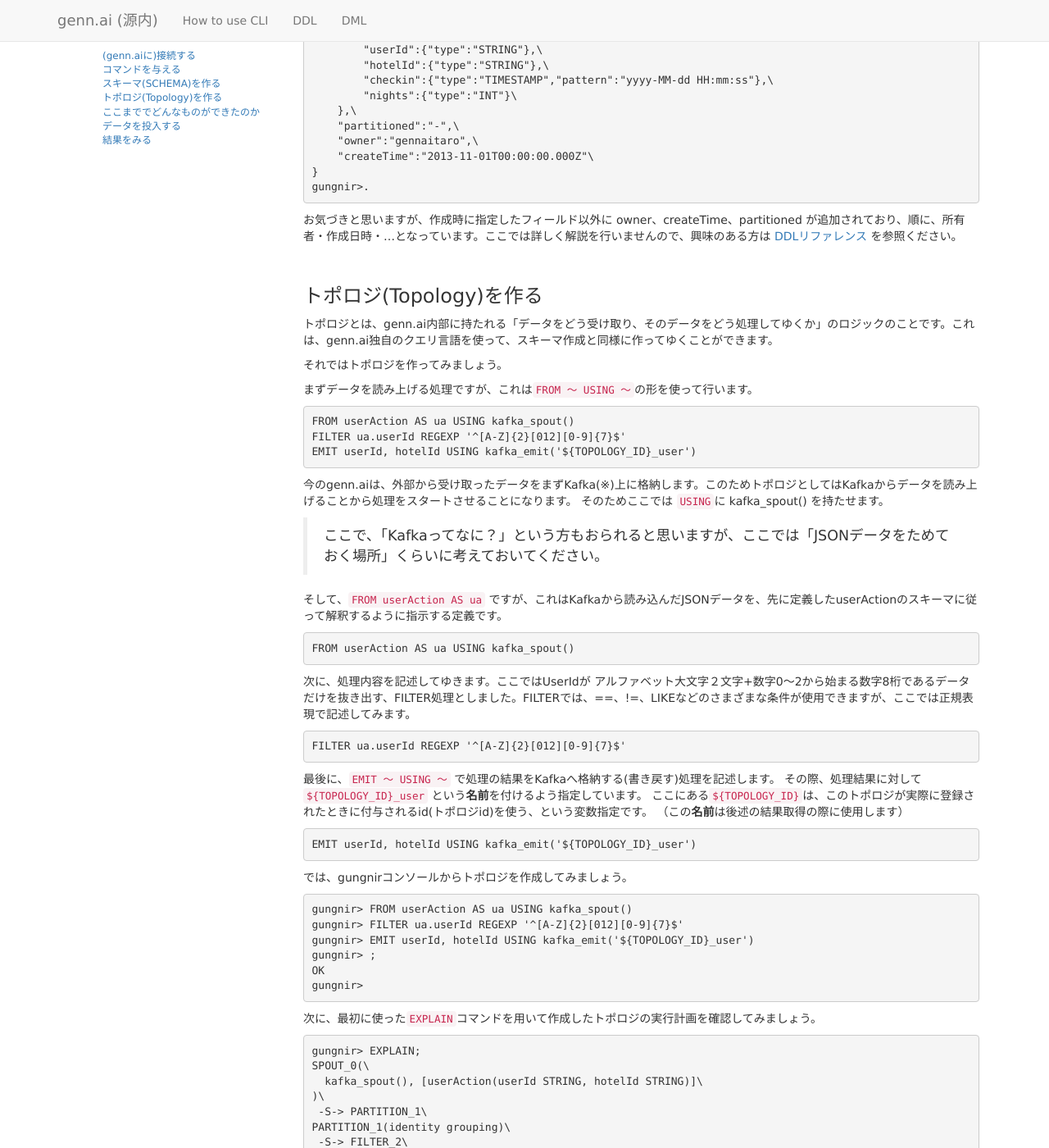
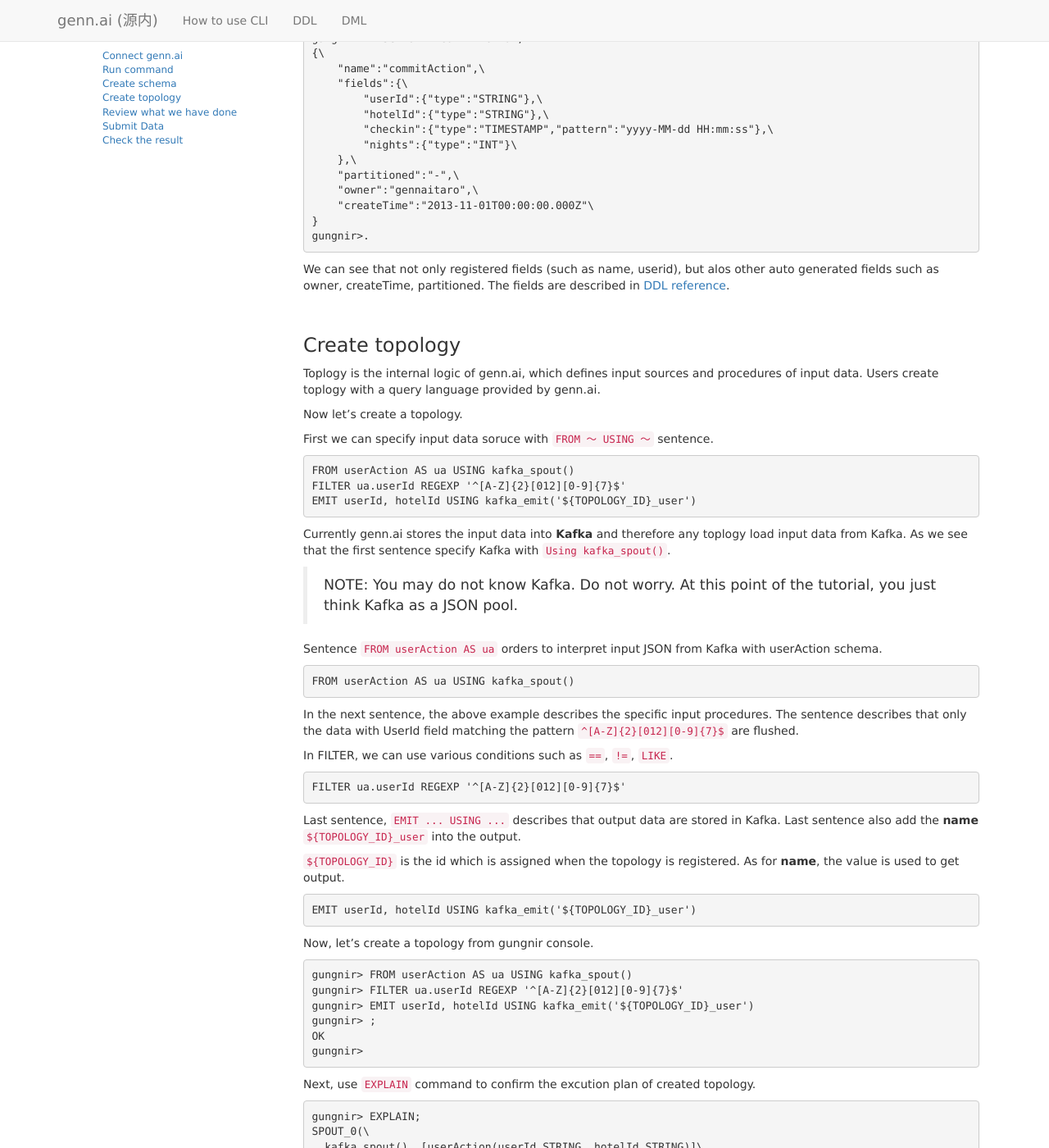
Before and after one commit to tf0054/trygennai.github.com, a Jekyll site: the page built from tutorial.md, in a window 1280 px wide and 1400 px high, scrolled down 4003 px. Shown: the whole window at 82% size. Built offline with Jekyll 4.4.1, drawn with Linux system fonts in a browser that asks for light colours; nearby versions of some CDN libraries; comment, search, counter and statistics services are not loaded; some of the changed text lies outside the part shown.

Commit message:
Replaced contents of tutorial.md into English

```diff
--- a/tutorial.md
+++ b/tutorial.md
@@ -2,11 +2,12 @@
 layout: manual
 title: genn.ai
 ---
+# genn.ai Tutorial
+This document is a quick start of genn.nai. Readers quickly go through the genn.ai environments.
 
-# genn.ai チュートリアル
-## 環境の前提
-このチュートリアルでは以下のような環境を前提として記載しています。
-これらをご準備頂くか、またはご自身の環境に合わせて読み替えてご利用下さい。
+## Requirements
+
+This tutorial assumes the following environments.
 
 **OS**
 - Mac OSX 10.8.5
@@ -15,48 +16,51 @@ title: genn.ai
 **Java**
 
 - Oracle JDK 1.6.0_43 x86\_64
-- ライブラリ使用者ユーザへの`JAVA_HOME`環境変数設定
+ - set `JAVA_HOME`
 
 
-## 環境の構築
-genn.aiにアクセスするための環境をつくるには、前提となる環境に加え、GitHubアカウント、genn.aiアクセスキー、genn.aiアクセスライブラリが必要となりますので、以下の説明を参考に環境を整備してください。
+## Prepare environment
+In order to access genn.ai, you need not only build the environment described in the previous seciton, but also take the following steps.
 
-１. GitHubアカウントの取得
+１. Get GitHub account
 
-genn.aiでキーを発行するにはGitHubアカウントが必要となりますので、アカウントをお持ちで無い方はここで登録をしてください。（詳細は省略します）
+To get a key from genn.ai, users need to get their Github account.  If you do not have Github account, get your account in the following page.
 
 [https://github.com/](https://github.com/)
 
-２. アクセスキーの取得
+２. Get access key
 
-- genn.aiにアクセスするためには専用のアクセスキーを取得する必要があります。まず [http://dev.genn.ai/](http://dev.genn.ai/) にアクセスし、"Sign Up"をクリックして下さい。
+- To access genn.ai, you need to get the access key. To get the access key, access [http://dev.genn.ai/](http://dev.genn.ai/),
+then click "Sign Up" then the acess key for you is shown.
 
 ![gennai-signup](img_tutorial/01_signup.png "Signup")
 
-- 先ほど登録したGitHubアカウントでログインします。
+- Login with your GitHub account.
 
 ![gennai-signup](img_tutorial/02_GithubLogin.png "Signup")
 
-- genn.aiからGitHub情報へのアクセス許可を求めるページが表示されますので、「許可」してください。
+- Approve the permission which is on genn.ai accessing GitHub.
 
-- 許可すると自動的にgenn.aiページに戻り、発行されたアクセスキーが表示されます。以後、このキーを用いてコマンドラインからgenn.aiを操作してゆきます。
+- When you approve it, the browser shows genn.ai page and shows the published access key. We go through this genn.ai tutorial with the access key.
 
 ![gennai-signup](img_tutorial/03_getkey.png "Signup")
 
 
-３. クライアントライブラリファイルをダウンロード
+３. Down load client library file
 
-アクセスキーが表示されたページにあるリンクから、ライブラリファイルをダウンロードしてください。
+Down load the genn.ai library file whose link exists in the genn.ai page.
 
-４. クライアントライブラリの展開
+４. Decompress client library
 
-先ほどダウンロードしたファイル、gungnir-client.tar.gzを任意のディレクトリで展開してください(以下の例では展開場所を /usr/local 配下としました)。展開したあとは、`PATH` 環境変数設定を行ってください。
+Decompress the downloaded file (gungnir-client.tar.gz) in a arbitary directory (following example decompresses the file in /usr/local).
+
+After the decompression, Set environment variable, `PATH`.
 
         # cd /usr/local
         # tar xzvf ~/gungnir-client.tar.gz
         # export PATH=/usr/local/gungnir-client/bin:$PATH
 
-ちなみに、設定ファイルは以下のような内容になっています。
+The configuration file file, gungnir.yaml has the following content.
 
         # cat /usr/local/gungnir-client/conf/gungnir.yaml
         > ...
@@ -64,17 +68,17 @@ genn.aiでキーを発行するにはGitHubアカウントが必要となりま
         > gungnir.rest.server: "dev.genn.ai:9191"
         > ...
 
-以上で環境の設定は完了です。
+Now we finished building the genn.ai environment.
 
+## Try genn.ai!
+In this section, we try genn.ai with a example with minimum event processing.
 
-## 使ってみよう！
+### Connect genn.ai
+To connect genn.ai, we use **gungnir** command in the extracted package in the previous section. Just specifying the user account
+and access key to the command, we connect to the genn.ai's world!
 
-ここではgenn.aiを使ったミニマムな処理を通してイベント処理を実際に行ってみたいと思います
-
-### (genn.aiに)接続する
-genn.aiに接続するには、前述のライブラリパッケージの中にある**gungnir**コマンドを使用します。パラメータとして、接続ユーザ、アクセスキーを渡して実行すれば、そこはもうgenn.aiの世界です！
-
-以下の例では、接続ユーザを**gennaitaro**、先にGithubアカウントを連携させたときに取得したアクセスキー**167668259f3e**を与えて接続しています。
+In the following example, the command is given user account, **gennaitaro** and access key, **167668259f3e** which is given
+in the previous section using Github service.
 
     $ gungnir -u gennaitaro -p 167668259f3e
     Nov 14, 2013 12:14:41 AM com.twitter.finagle.Init$ apply
@@ -84,22 +88,23 @@ genn.aiに接続するには、前述のライブラリパッケージの中に
 
     gungnir>
 
-正常に接続が完了すると、gungnirというプロンプトが表示されてコマンド入力待ちとなります。これを以後gungnirコンソールと呼びます。
+Finished the connection with genn.ai, the command shows the prompt gungir and wait the input. We call this command prompt as gungir console.
 
-### コマンドを与える
-genn.aiの世界に入ったので、なにかコマンドを与えてみましょう。
-以下の例では、後に使うトポロジの実行計画を表示する`EXPLAIN`コマンドを投入しています。
+### Run command
+Now we are in genn.ai world. Let's run some commands.
+The following example runs a command, `EXPLAIN` to show execution plan of topology.
 
     gungnir> EXPLAIN;
     gungnir>
 
-いまはgenn.aiへ何の処理も登録していないので、何も返答は返ってきません。ここでは、特にエラーが出なければ問題ありません。
+As we can see, there is no response, since we have not registered any process. Here it is ok except that we do not have any errors.
 
-### スキーマ(SCHEMA)を作る
-ではまず、スキーマを作りましょう。スキーマとは、genn.aiに投入するデータの形のことです。genn.aiにはJSONの形式でデータを投入するため、ここではその形を指定します。
+### Create schema
+As the first step, let's create a schema. Here schema is a data structure (JSON) to be pushed to genn.ai. Before we push data to genn.ai,
+we need to specify the JSON structure.
 
-それでは、**userAction**というスキーマを登録しましょう。userAction は userId と hotelId のSTRING型フィールド２つをもつスキーマです。
-このためには`CREATE TOUPLE`コマンドを用います。
+In the following exmaple, we create a schema, **userAction**. userAction has two STRING type fields (userId and hotelId).
+To create a schema, we run `CREATE TOUPLE` command as follows.
 
     gungnir> CREATE TUPLE userAction (
     gungnir>   userId STRING,
@@ -108,8 +113,7 @@ genn.aiの世界に入ったので、なにかコマンドを与えてみまし
     OK
     gungnir>
 
-次に、**commitAction**というスキーマも登録しておきます。こちらはSTRING型２つ、TIMESTAMP型、INT型の４フィールドを持っています。
-
+Next we register another schema, **commitAction** which has four fields (two STRING type filelds, one TIMESTAMP type field, one INT type field).
 
     gungnir> CREATE TUPLE commitAction (
     gungnir>   userId STRING,
@@ -120,8 +124,8 @@ genn.aiの世界に入ったので、なにかコマンドを与えてみまし
     OK
     gungnir>
 
-それでは、登録したスキーマを一覧表示させて確認しましょう。
-このためには`SHOW TOUPLES`コマンドを使います。
+Now we show the list of registered schemas.
+To show the list of schema, we run the `SHOW TOUPLES` command.
 
     gungnir> SHOW TUPLES;
     [\
@@ -138,13 +142,12 @@ genn.aiの世界に入ったので、なにかコマンドを与えてみまし
     ]
     gungnir>
 
-この結果より、２つのスキーマ、userActionとcommitActionが登録されたことを確認できます。
+As we see, the two shemas (userAction and commitAction) are registered in genn.ai.
 
-> 補足："\"の記号は、実際には行が続いており 1行続きであることを表しています。
+> NOTE: "\\" means lines are not breaked in the real console prompt.
 
-
-さらに登録されたスキーマの内容をそれぞれ確認してみましょう。
-このためには`DESC TOUPLE`コマンドを用います。
+Next, we check the detailed structure of registered schema.
+To show the specified schema we run the `DESC TOUPLE` command.
 
     gungnir> DESC TUPLE userAction;
     {\
@@ -172,41 +175,47 @@ genn.aiの世界に入ったので、なにかコマンドを与えてみまし
     }
     gungnir>.
 
-お気づきと思いますが、作成時に指定したフィールド以外に owner、createTime、partitioned が追加されており、順に、所有者・作成日時・...となっています。ここでは詳しく解説を行いませんので、興味のある方は [DDLリファレンス](./ddl.html) を参照ください。
+We can see that not only registered fields (such as name, userid), but alos other auto generated fields
+such as owner, createTime, partitioned. The fields are described in [DDL reference](./ddl.html).
 
-### トポロジ(Topology)を作る
+### Create topology
 
-トポロジとは、genn.ai内部に持たれる「データをどう受け取り、そのデータをどう処理してゆくか」のロジックのことです。これは、genn.ai独自のクエリ言語を使って、スキーマ作成と同様に作ってゆくことができます。
+Toplogy is the internal logic of genn.ai, which defines input sources and procedures of input data.
+Users create toplogy with a query language provided by genn.ai.
 
-それではトポロジを作ってみましょう。
+Now let's create a topology.
 
-まずデータを読み上げる処理ですが、これは`FROM ～ USING ～`の形を使って行います。
+First we can specify input data soruce with `FROM ～ USING ～` sentence.
 
     FROM userAction AS ua USING kafka_spout()
     FILTER ua.userId REGEXP '^[A-Z]{2}[012][0-9]{7}$'
     EMIT userId, hotelId USING kafka_emit('${TOPOLOGY_ID}_user')
 
-今のgenn.aiは、外部から受け取ったデータをまずKafka(※)上に格納します。このためトポロジとしてはKafkaからデータを読み上げることから処理をスタートさせることになります。
-そのためここでは `USING`に kafka_spout() を持たせます。
+Currently genn.ai stores the input data into **Kafka** and therefore any toplogy load input data from Kafka.
+As we see that the first sentence specify Kafka with `Using kafka_spout()`.
 
-> ここで、「Kafkaってなに？」という方もおられると思いますが、ここでは「JSONデータをためておく場所」くらいに考えておいてください。
+> NOTE: You may do not know Kafka. Do not worry. At this point of the tutorial, you just think Kafka as a JSON pool.
 
-そして、`FROM userAction AS ua` ですが、これはKafkaから読み込んだJSONデータを、先に定義したuserActionのスキーマに従って解釈するように指示する定義です。
+Sentence `FROM userAction AS ua` orders to interpret input JSON from Kafka with userAction schema.
 
     FROM userAction AS ua USING kafka_spout()
 
-次に、処理内容を記述してゆきます。ここではUserIdが アルファベット大文字２文字+数字0～2から始まる数字8桁であるデータだけを抜き出す、FILTER処理としました。FILTERでは、==、!=、LIKEなどのさまざまな条件が使用できますが、ここでは正規表現で記述してみます。
+In the next sentence, the above example describes the specific input procedures.
+The sentence describes that only the data with UserId field matching the pattern `^[A-Z]{2}[012][0-9]{7}$` are flushed.
+
+In FILTER, we can use various conditions such as `==`, `!=`, `LIKE`.
 
     FILTER ua.userId REGEXP '^[A-Z]{2}[012][0-9]{7}$'
 
-最後に、`EMIT ～ USING ～` で処理の結果をKafkaへ格納する(書き戻す)処理を記述します。
-その際、処理結果に対して`${TOPOLOGY_ID}_user` という**名前**を付けるよう指定しています。
-ここにある`${TOPOLOGY_ID}`は、このトポロジが実際に登録されたときに付与されるid(トポロジid)を使う、という変数指定です。
-（この**名前**は後述の結果取得の際に使用します）
+Last sentence, `EMIT ... USING ...` describes that output data are stored in Kafka.
+Last sentence also add the **name** `${TOPOLOGY_ID}_user` into the output.
+
+`${TOPOLOGY_ID}` is the id which is assigned when the topology is registered.
+As for **name**, the value is used to get output.
 
     EMIT userId, hotelId USING kafka_emit('${TOPOLOGY_ID}_user')
 
-では、gungnirコンソールからトポロジを作成してみましょう。
+Now, let's create a topology from gungnir console.
 
     gungnir> FROM userAction AS ua USING kafka_spout()
     gungnir> FILTER ua.userId REGEXP '^[A-Z]{2}[012][0-9]{7}$'
@@ -215,7 +224,7 @@ genn.aiの世界に入ったので、なにかコマンドを与えてみまし
     OK
     gungnir>
 
-次に、最初に使った`EXPLAIN`コマンドを用いて作成したトポロジの実行計画を確認してみましょう。
+Next, use `EXPLAIN` command to confirm the excution plan of created topology.
 
     gungnir> EXPLAIN;
     SPOUT_0(\
@@ -229,24 +238,24 @@ genn.aiの世界に入ったので、なにかコマンドを与えてみまし
     EMIT_3(kafka_emit(${TOPOLOGY_ID}_user), [userId, hotelId])
     gungnir>
 
-ここまでで、トポロジの構成を作り上げることができました。
-これを実際にgenn.aiに処理してもらうためには、これをgenn.aiに登録する必要があります。
+Although we have create a topology, the created topology are not able to be
+processed with genn.ai before the topology is not submitted to genn.ai.
 
-それでは、以下でこの登録を行います。
-これにより作成したロジック(トポロジ)で、ストリームデータを処理する機構が準備されます。
+Following command submit the created topology into genn.ai and then genn.ai prepares the
+logic defined by the topology to process stream data.
 
     gungnir> SUBMIT TOPOLOGY;
     OK
     gungnir>
 
-> 補足：
-> `FROM`コマンドなどで作成された直後のトポロジは genn.ai に "登録" されておらず、genn.ai のセッションワークメモリ上にあります。処理を行える状態とするには "登録"(`SUBMIT`) の操作が必要となります。
+> COMPLEMENT:
+> The topologies created with `FROM` are not registered in genn.ai. The topology is on session work memory in genn.ai. To make use of the topology, users need to submit it.
 
+When the topology is successfuly registered, we confirm whether the status of topology become running as expected.
 
-正常に登録された場合、これが想定通り実行状態となったかを確認しましょう。
-このためには`DESC TOPOLOGY`コマンドを用います。
+To check the status of topology, we run `DESC TOPOLOGY` command.
 
-下記の例では status が **RUNNING** であることから正常な実行状態と判断できます。
+In the following example, we can see the status is **RUNNING** and the topology ready to be excuted.
 
     gungnir> DESC TOPOLOGY;
     { \
@@ -286,14 +295,13 @@ genn.aiの世界に入ったので、なにかコマンドを与えてみまし
 
     gungnir>
 
-そして、トポロジの停止や再開、結果取得などの操作にはここで表示されるid(**トポロジid**)必要となりますのでどこかに控えておきましょう。
-また、この文字列が変数${TOPOLOGY_ID}の部分に入ることになります。
 
-さらにこの**トポロジid**はトポロジの停止や削除など、トポロジを直接指定して操作するときに使います。
+Note that **topology id** is needed to run command for manipulating the submitted topologies.
+Users should have a memo on the value such as stopping / starting a topology.
 
-> 参考：
+> INFO:
 >
-> - Topologyの停止、削除方法
+> - Stop and remove topology
 >
 >         gungnir> STOP TOPOLOGY 5284a5b7e4b08627b67aecd3;
 >         OK
@@ -302,7 +310,7 @@ genn.aiの世界に入ったので、なにかコマンドを与えてみまし
 >         gungnir>
 >
 >
-> - セッションワークメモリ上にあるTopologyを削除
+> - Remove topology on session work memory
 >
 >         gungnir> CLEAR;
 >         OK
@@ -311,34 +319,33 @@ genn.aiの世界に入ったので、なにかコマンドを与えてみまし
 >         gungnir>
 >
 
-### ここまででどんなものができたのか
+### Review what we have done
 
-先ほどの `SUBMIT TOPLOGY` でトポロジは起動している状態となっています。トポロジを含めた全体概略イメージを示すと以下のようになります。
+Now The topology submitted with `SUBMIT TOPLOGY` is ready to run. The followin is the image of whole system including the topology.
 
 ![all](img_tutorial/10_diagram.png "all")
 
-このあとに説明する方法でデータを投入すると、トポロジへデータが流れ、処理され、結果がKafkaに格納される(`kafka_emit()`による)こととなります。
+When we put the data, the data is flowed into the topology and processed, and then the results are stored into Kafka.
+In the later section, we will see how to show the stored data in Kafka.
 
-なお後述しますが、kafkaに格納された(書き戻された)結果データを見るためには、ダウンロードしたライブラリに含まれる**kafka-consumer.sh**を使います。
+### Submit Data
 
-### データを投入する
+Users can submit data with the REST interface or gungnir console. We will try both.
 
-データの投入は通常、RESTのインターフェイスを用いて行いますが、デバッグの目的でgungnirコンソールからの投入も可能となっています。ここでは双方の方法を試してみましょう。
-
-まずデバッグ用の`TRACK`コマンドを用いて、**gungnirコンソールから**の投入を実施してみましょう。
+First run `TRACK` command for debbuging, and try to submit data with **gungnir console**.
 
     gungnir> TRACK userAction {"userId":"AA01234567", "hotelId":"226979"};
 
     OK
     gungnir>
 
-正常に投入できるようであれば、次に実際の利用で使われる**RESTインターフェイスから**投入してみましょう。
+When you can submit successfuly as the above example, next we will try to send the data with **REST interface**.
+The fowwloing is the url of REST interface.
 
-このためには、投入するためのURLを確認する必要があります。URLは、
-`http://dev.genn.ai:9191/gungnir/v1.0/track/ユーザid/スキーマ名`
+`http://dev.genn.ai:9191/gungnir/v1.0/track/user-id/schema-name`
 
-の形で、各利用者ごと、スキーマごとに作られています。
-そして、ここで使われている**ユーザid**は、gungnirコンソール上から `DESC USER`コマンドで確認します。
+In the above url, users change the **user-id** and **schema-name** following their environment.
+We can confirm the **user id** with the `DESC USER` command.
 
     gungnir> DESC USER;
     {\
@@ -349,13 +356,13 @@ genn.aiの世界に入ったので、なにかコマンドを与えてみまし
     }
     gungnir>
 
-この結果内でidとして表示される**ユーザid**と、データ投入先の**スキーマ名**であるuserActionを当てはめ、以下のようなURLを作ります。
+We can create the following url using the **user id** and the output **schema name** (in the above example, "userAction").
 
 http://dev.genn.ai:9191/gungnir/v1.0/track/**5271d4c9e4b08627b67aeccd**/**userAction**
 
+Let's submit data! We run the following curl command with another terminal.
 
-それでは、ここにデータを投入してみましょう。
-これは先のgungnirコンソールは終了せず、新たなターミナル画面で実施してください。
+> NOTE: please do not terminate the previous gungnir console.
 
     $ curl -v -H "Content-type: application/json" -X POST \
         -d '{"userId":"AA11234567", "hotelId":"226979"}' \
@@ -367,24 +374,24 @@ http://dev.genn.ai:9191/gungnir/v1.0/track/**5271d4c9e4b08627b67aeccd**/**userAc
     ...(省略)...
     $
 
-
-このとき、上手く投入ができていれば、HTTPとして以下のようなレスポンスを得られます。
+When the data was successfuly submitted, we can get the following HTTTP response.
 
     HTTP/1.1 200 OK
     Content-Length: 0
     Date: Fir, 01 Nov 2013 12:00:00 GMT
 
-先に少し触れた通り、genn.aiは、(1)このRESTで受け止めたJSONをまずKafkaにのせ、(2)さらに各トポロジがこれを拾い上げる、という流れで処理を実行してゆきます。
+The execution of the sending data has two steps. genn.ai first load the JSON into Kafka, and then the each topology get the loaded data.
 
-### 結果をみる
+### Check the result
 
-トポロジ記述のところでご説明したとおり、処理結果は`kafka_emit()`によってkafkaに格納されます。格納されたデータを取得して確認するためには、gungnirコマンドと同じディレクトリにある**kafka-consumer.shスクリプト**※を使用します。
-このスクリプトは、引数として**処理結果につけた名前**を必要としますが、
-この名前は「トポロジを作ってみる」の項で同関数に与えた`${TOPOLOGY_ID}_user`になります。
+As described in the previous section, the output is stored in Kafka. To confirm the stored output data, we use **kafka-consumer.sh**
+script which exists in bin directory as the gungnir command.
+This script requests **output name**, which forms `${TOPOLOGY_ID}_user`.
 
-もっとも、この中の`${TOPOLOGY_ID}`部分は `DESC TOPOLOGY;`コマンドの結果に表示されるid(**トポロジid**)に置き換えて出力されるため、指定する引数は`5284a5b7e4b08627b67aecd3_user`という文字列となります。
+The`${TOPOLOGY_ID}` in the output name is replaced with the topology id which is shown with `DESC TOPOLOGY;` command as a JSON block.
+For instance, `${TOPOLOGY_ID}` is replaced with the user id, `5284a5b7e4b08627b67aecd3` in the follwoing example.
 
-それでは、結果を取り出してみましょう。
+Now let's extract the results with the following command.
 
     $ kafka-consumer.sh 5284a5b7e4b08627b67aecd3_user
     2013-11-01 12:00:00,000 kafka.tools.SimpleConsumerShell$ \
@@ -396,36 +403,34 @@ http://dev.genn.ai:9191/gungnir/v1.0/track/**5271d4c9e4b08627b67aeccd**/**userAc
     >    INFO (Logging.scala:61) consumed: {"userId":"AA11234567","hotelId":"226979"}
     > ...
 
-「データを投入してみる」の項で、 `TRACK`と`curl`コマンドの計２回、データを投入したので処理結果が２つ返ってきます。
-なお、kafka-consumer.shスクリプトは、Kafkaへデータをポーリングし続けるので、２行の結果を表示した後も終了しません※。genn.aiに新たなデータが投入され、処理されれば、その数秒後に結果が表示されます。
+We can see that the two data submitted in the section Submit Data are returned.
+Note that, the kafka-consumer.sh script continue to poling data and not finished
+all the data are flushed. When new data is sent to genn.nai, the results are shown in the console.
 
-> ※ 終了は\[CTRL\]+\[C\]です。
+> NOTE: the command is finished with \[CTRL\]+\[C\].
 
-
-これを確認するため、kafka-consumer.shはそのままに、別のターミナルからまたgenn.aiコンソールを起動しデータを投入してみましょう。
+Let's add new data with the following curl command. Please do not kill kafka-consumer.sh and open another terminal and run genn.ai console.
 
     $ curl -v -H "Content-type: application/json" -X POST \
         -d '{"userId":"AA21234567", "hotelId":"226979"}' \
         http://dev.genn.ai:9191/gungnir/v1.0/track/5271d4c9e4b08627b67aeccd/userAction
 
 
-すると、先のkafka-consumer.shコンソールに、以下の行が追加で表示されるはずです。
+Then, we can see that the new data is added in kafka-consumer.sh console as follows.
 
     > 2013-11-19 22:30:19,317 kafka.tools.SimpleConsumerShell$ \
     >    INFO (Logging.scala:61) consumed: {"userId":"AA21234567","hotelId":"226979"}
 
 
-では最後に、userIdを "AA31234567"としてデータを投入してみましょう。この投入についてkafka-consume.shコンソールに処理結果は表示されません。
+In the last, we add a data with userId as "AA31234567". The output should not be flushed on the data in kafka-consume.sh console.
 
     $ curl -v -H "Content-type: application/json" -X POST \
         -d '{"userId":"AA31234567", "hotelId":"226979"}' \
         http://dev.genn.ai:9191/gungnir/v1.0/track/5271d4c9e4b08627b67aeccd/userAction
 
-これにより、トポロジの中で記述したFILTER処理がきちんと動作していることが確認できた、ということになります。
+The above results show that the topology works as expected.
 
-## チュートリアルの終わりに
+## End of tutorial
 
-いかがでしたでしょうか。
-genn.aiを使用することでストリーム処理を簡単に行えることがご理解いただけたと思います。
-これにより、最近注目を集めてきているストリーミング処理を体験してみること、活用してみることが出来ます。
-みなさまもぜひトライしてみて下さい。
+We have go throuh genn.ai and learn how easy to handle stream data with genn.ai.
+For detailed usages, please check other doucments.
```
